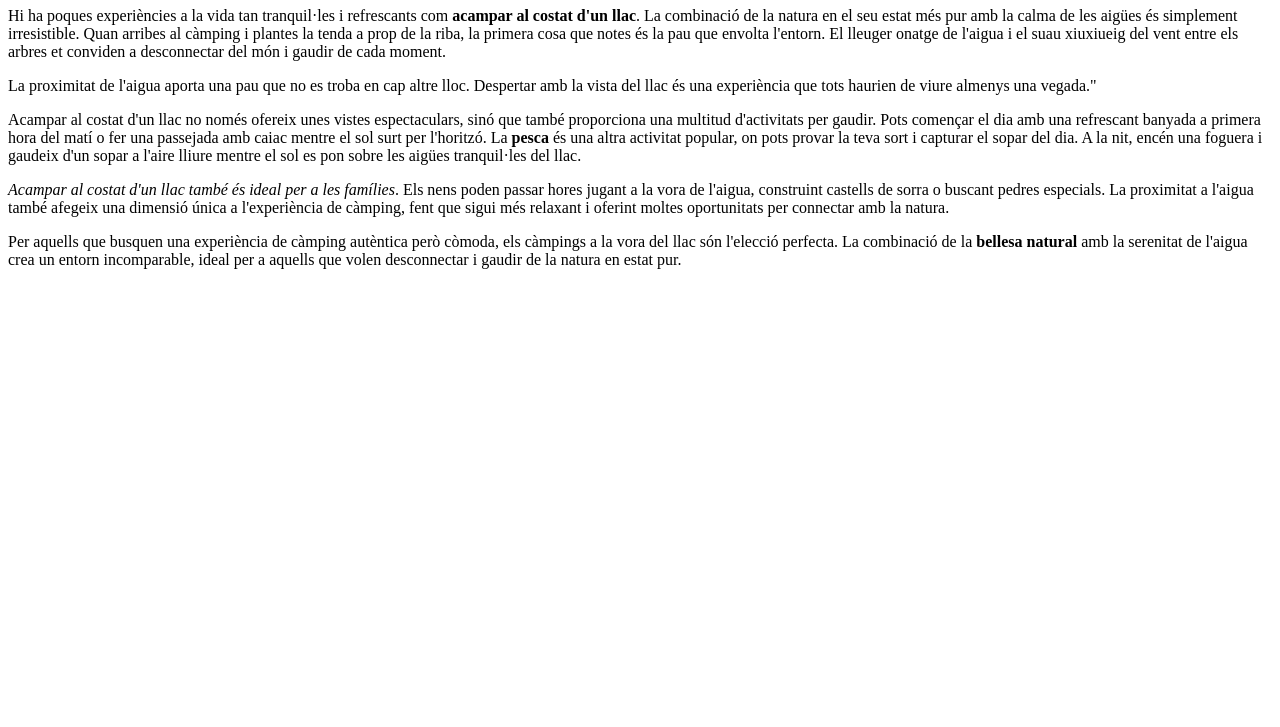
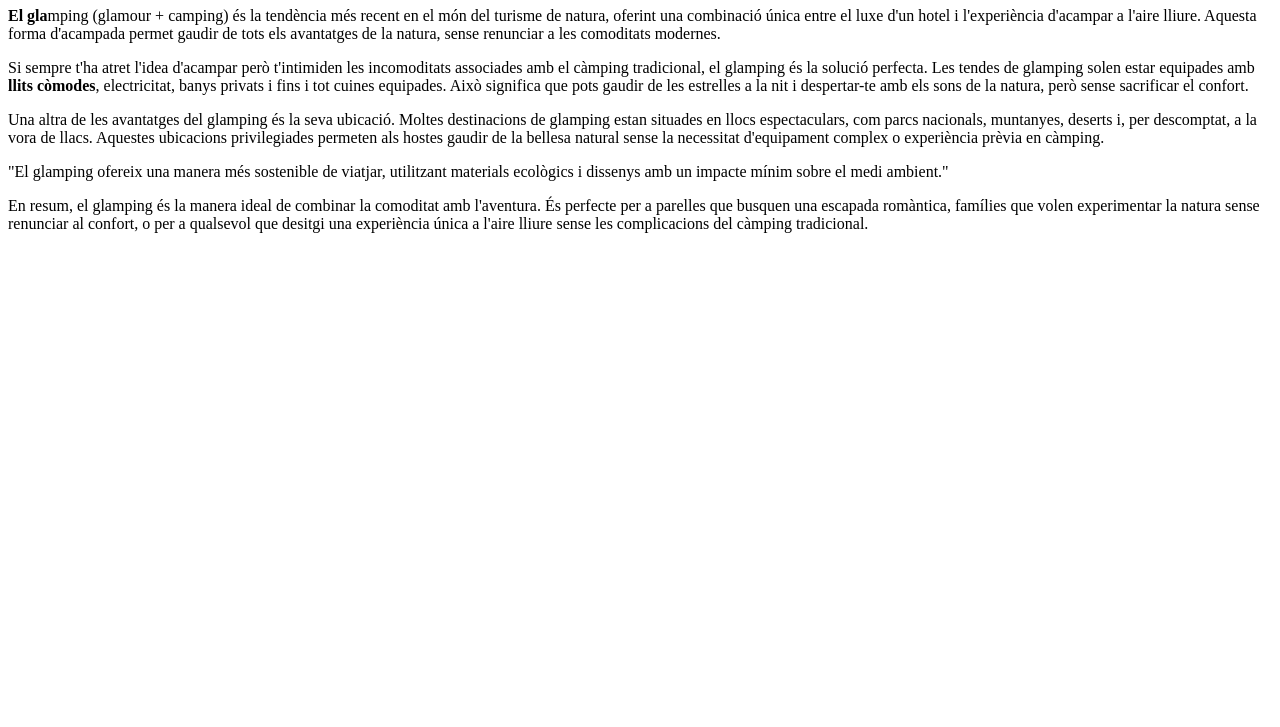
Before and after one commit to ArnauAgudo/daw1-agudo-torello-arnau-glamourcamping, a plain HTML site: page articles/article2.html in a window 1280 px wide. Shown: the part 73-800 px from the top of the page. Drawn offline with Linux system fonts and the light colour scheme.

Commit message:
Historia 2

```diff
--- a/articles/article2.html
+++ b/articles/article2.html
@@ -8,30 +8,31 @@
 </head>
 
 <body>
-    <h1>L'Encant d'Acampar al Costat del Llac</h1>
-    <p>Hi ha poques experiències a la vida tan tranquil·les i refrescants com <strong>acampar al costat d'un llac</strong>. La
-        combinació de la natura en el seu estat més pur amb la calma de les aigües és simplement irresistible. Quan
-        arribes al càmping i plantes la tenda a prop de la riba, la primera cosa que notes és la pau que envolta
-        l'entorn. El lleuger onatge de l'aigua i el suau xiuxiueig del vent entre els arbres et conviden a desconnectar
-        del món i gaudir de cada moment.
+    <h1>Glamping: Una Nova Manera de Gaudir de la Natura</h1>
+    <p><strong>El gla</strong>mping (glamour + camping) és la tendència més recent en el món del turisme de
+        natura, oferint una combinació única entre el luxe d'un hotel i l'experiència d'acampar a l'aire
+        lliure. Aquesta forma d'acampada permet gaudir de tots els avantatges de la natura, sense
+        renunciar a les comoditats modernes.
     </p>
-    <p>La proximitat de l'aigua aporta una pau que no es troba en cap altre lloc. Despertar amb la vista del llac és una
-        experiència que tots haurien de viure almenys una vegada."
+    <p>Si sempre t'ha atret l'idea d'acampar però t'intimiden les incomoditats associades amb el
+        càmping tradicional, el glamping és la solució perfecta. Les tendes de glamping solen estar
+        equipades amb <strong>llits còmodes</strong>, electricitat, banys privats i fins i tot cuines equipades. Això
+        significa que pots gaudir de les estrelles a la nit i despertar-te amb els sons de la natura,
+        però sense sacrificar el confort.
     </p>
-    <p>Acampar al costat d'un llac no només ofereix unes vistes espectaculars, sinó que també proporciona una multitud
-        d'activitats per gaudir. Pots començar el dia amb una refrescant banyada a primera hora del matí o fer una
-        passejada amb caiac mentre el sol surt per l'horitzó. La <strong>pesca</strong> és una altra activitat popular, on pots
-        provar la teva sort i capturar el sopar del dia. A la nit, encén una foguera i gaudeix d'un sopar a l'aire
-        lliure mentre el sol es pon sobre les aigües tranquil·les del llac.
+    <p>Una altra de les avantatges del glamping és la seva ubicació. Moltes destinacions de
+        glamping estan situades en llocs espectaculars, com parcs nacionals, muntanyes, deserts i,
+        per descomptat, a la vora de llacs. Aquestes ubicacions privilegiades permeten als hostes
+        gaudir de la bellesa natural sense la necessitat d'equipament complex o experiència prèvia
+        en càmping.
     </p>
-    <p><em>Acampar al costat d'un llac també és ideal per a les famílies</em>. Els nens poden passar hores jugant a la
-        vora de l'aigua, construint castells de sorra o buscant pedres especials. La proximitat a l'aigua també afegeix
-        una dimensió única a l'experiència de càmping, fent que sigui més relaxant i oferint moltes oportunitats per
-        connectar amb la natura.</p>
-    <p>Per aquells que busquen una experiència de càmping autèntica però còmoda, els càmpings a la vora del llac són
-        l'elecció perfecta. La combinació de la <strong>bellesa natural</strong> amb la serenitat de l'aigua crea un entorn
-        incomparable, ideal per a aquells que volen desconnectar i gaudir de la natura en estat pur.</p>
-    <p></p>
+    <p>"El glamping ofereix una manera més sostenible de viatjar, utilitzant materials ecològics i
+        dissenys amb un impacte mínim sobre el medi ambient."</p>
+        <p>En resum, el glamping és la manera ideal de combinar la comoditat amb l'aventura. És
+            perfecte per a parelles que busquen una escapada romàntica, famílies que volen
+            experimentar la natura sense renunciar al confort, o per a qualsevol que desitgi una
+            experiència única a l'aire lliure sense les complicacions del càmping tradicional.</p>
+
 
 </body>
 
```
Also changed, not shown: articles/article3.html (+43 -2 lines), index.html (+1 -0 lines).
